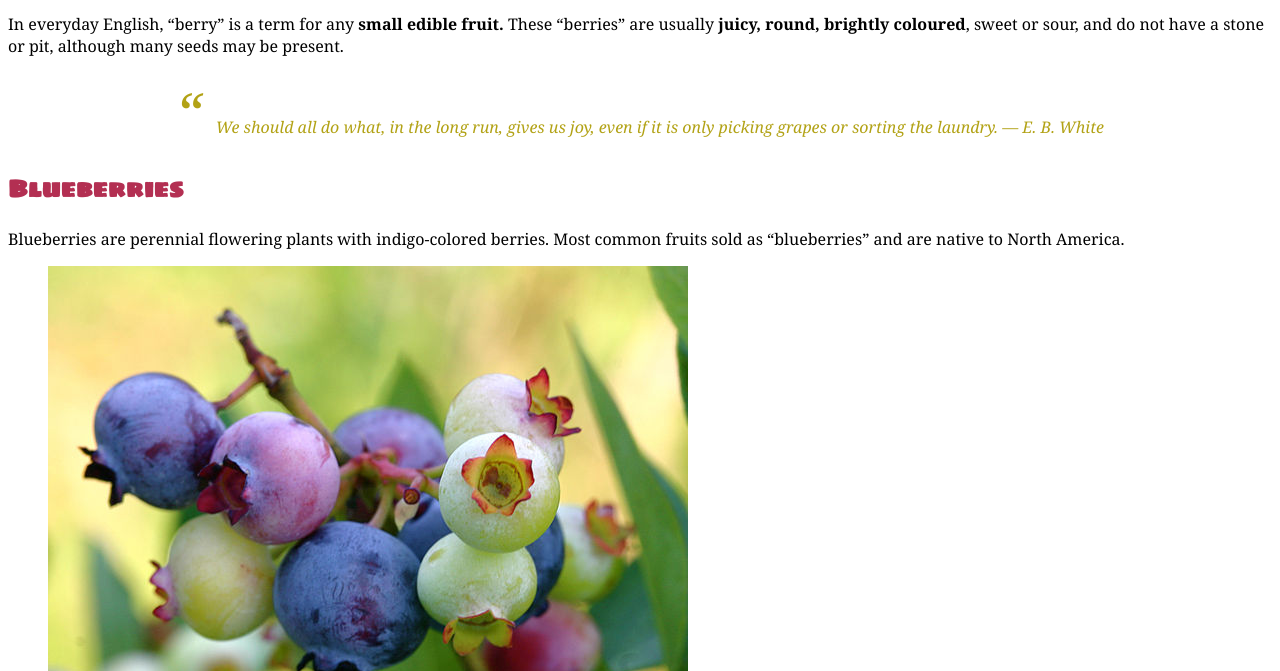
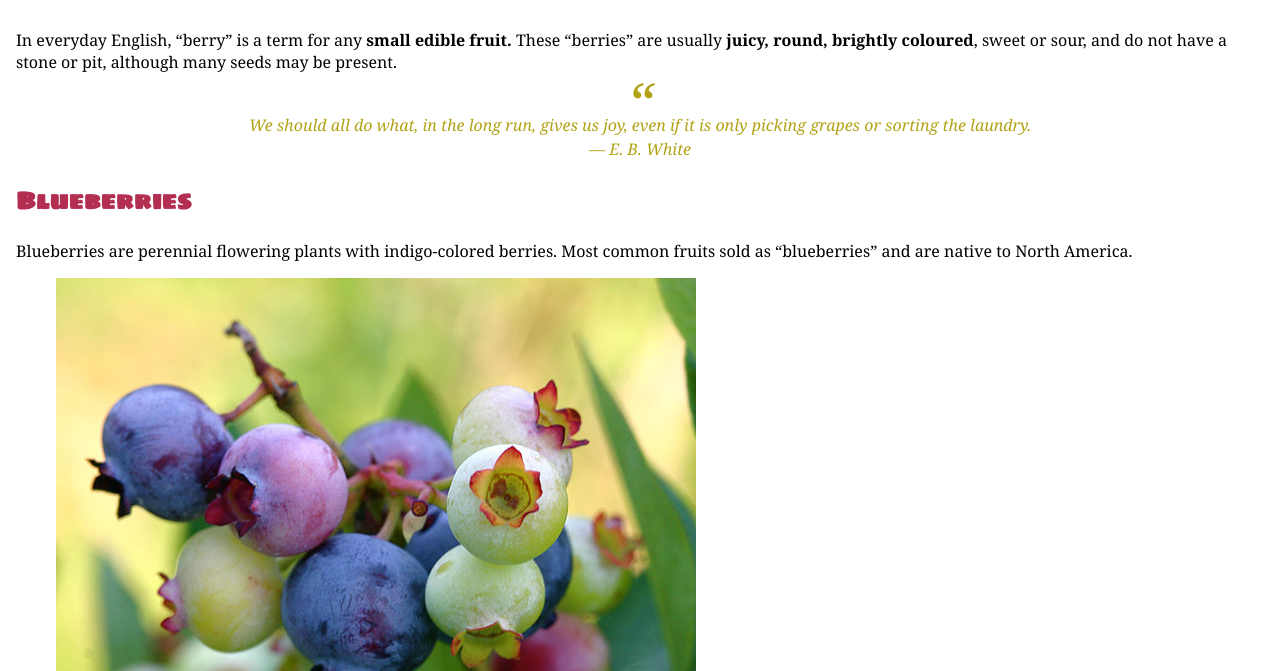
Before and after one commit to Lenzo/dsn1674-project-1, a plain HTML site: page index.html in a window 1280 px wide. Shown: the part 129-800 px from the top of the page. Drawn offline with Linux system fonts and the light colour scheme.

Commit message:
Finished CSS for header and block quote

```diff
--- a/css/main.css
+++ b/css/main.css
@@ -1,11 +1,21 @@
 html{
   font-family: georgia;
+  background: #ffe524;
+}
+
+body{
+  background-color: white;
+  margin: 0px;
 }
 
 header{
   background-color: #ffe524;
   padding-bottom: .5em;
   text-align: center;
+}
+
+main{
+  padding: 1em;
 }
 
 nav li{
@@ -17,6 +27,10 @@ nav a{
   background-color: #b2a215;
   padding: .5em;
   border-radius: .1em;
+}
+
+nav a:hover{
+  background-color:#b32f52;
 }
 
 nav a:hover{
@@ -32,15 +46,22 @@ h1,h2,h3{
   color: #b32f52;
 }
 
-.big-quote{
-  font-size: 3.5em;
-  text-align: center;
-}
-
 blockquote{
   font-style: italic;
   text-align: center;
   color: #b2a215;
+  line-height: 1.5em;
+}
+
+.big-quote{
+  font-size: 3.5em;
+  text-align: center;
+  display: block;
+
+}
+
+cite{
+display: block;
 }
 
 figcaption{
```
